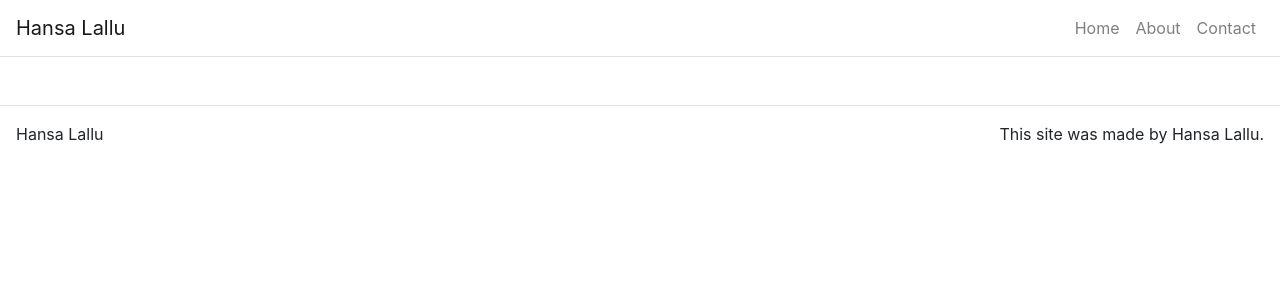
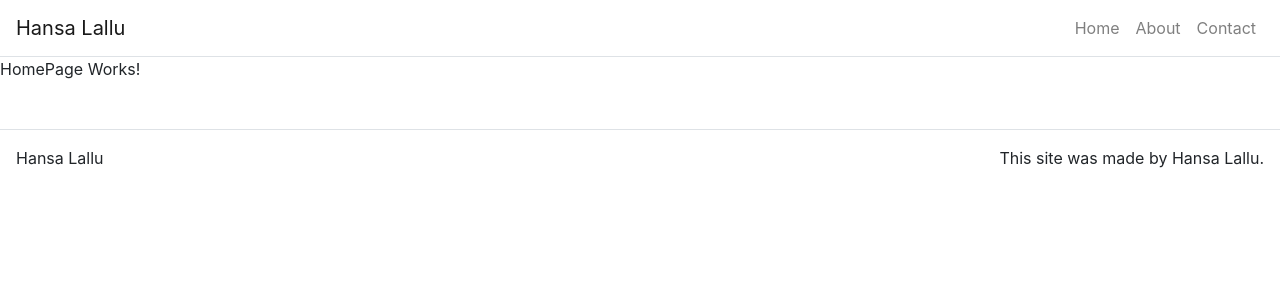
Before and after one commit to hansa-lallu/portfolio, a React (Create React App) app: page / in a window 1280 px wide. Shown: the top 300 px of the page. Built offline with nearby package versions, Linux system fonts and the light colour scheme.

Commit message:
adding routes for home, about and contact pages

```diff
--- a/src/App.js
+++ b/src/App.js
@@ -6,7 +6,10 @@
 
 import './App.css';
 
-import Footer from './components/Footer'
+import Footer from './components/Footer';
+import HomePage from './pages/HomePage';
+import AboutPage from './pages/AboutPage';
+import ContactPage from './pages/ContactPage';
 
 class App extends React.Component {
 
@@ -51,6 +54,10 @@
             </Navbar.Collapse>
           </Navbar>
 
+          <Route path='/' exact render={() => <HomePage title={this.state.home.title} subTitle={this.state.home.subTitle} test={this.state.home.text} />} />
+          <Route path='/about' render={() => <AboutPage title={this.state.about.title} />} />
+          <Route path='/contact' render={() => <ContactPage title={this.state.contact.title} />} />
+
           <Footer />
 
         </Container>
--- /dev/null
+++ b/src/pages/AboutPage.js
@@ -0,0 +1,9 @@
+import React from 'react';
+
+function AboutPage(props) {
+  return (
+    <p>About me!!!</p>
+  );
+}
+
+export default AboutPage;
--- /dev/null
+++ b/src/pages/ContactPage.js
@@ -0,0 +1,9 @@
+import React from 'react';
+
+function ContactPage(props) {
+  return (
+    <p>Contact Me!</p>
+  );
+}
+
+export default ContactPage;
--- /dev/null
+++ b/src/pages/HomePage.js
@@ -0,0 +1,9 @@
+import React from 'react';
+
+function HomePage(props) {
+  return (
+    <p>HomePage Works!</p>
+  );
+}
+
+export default HomePage;
```
